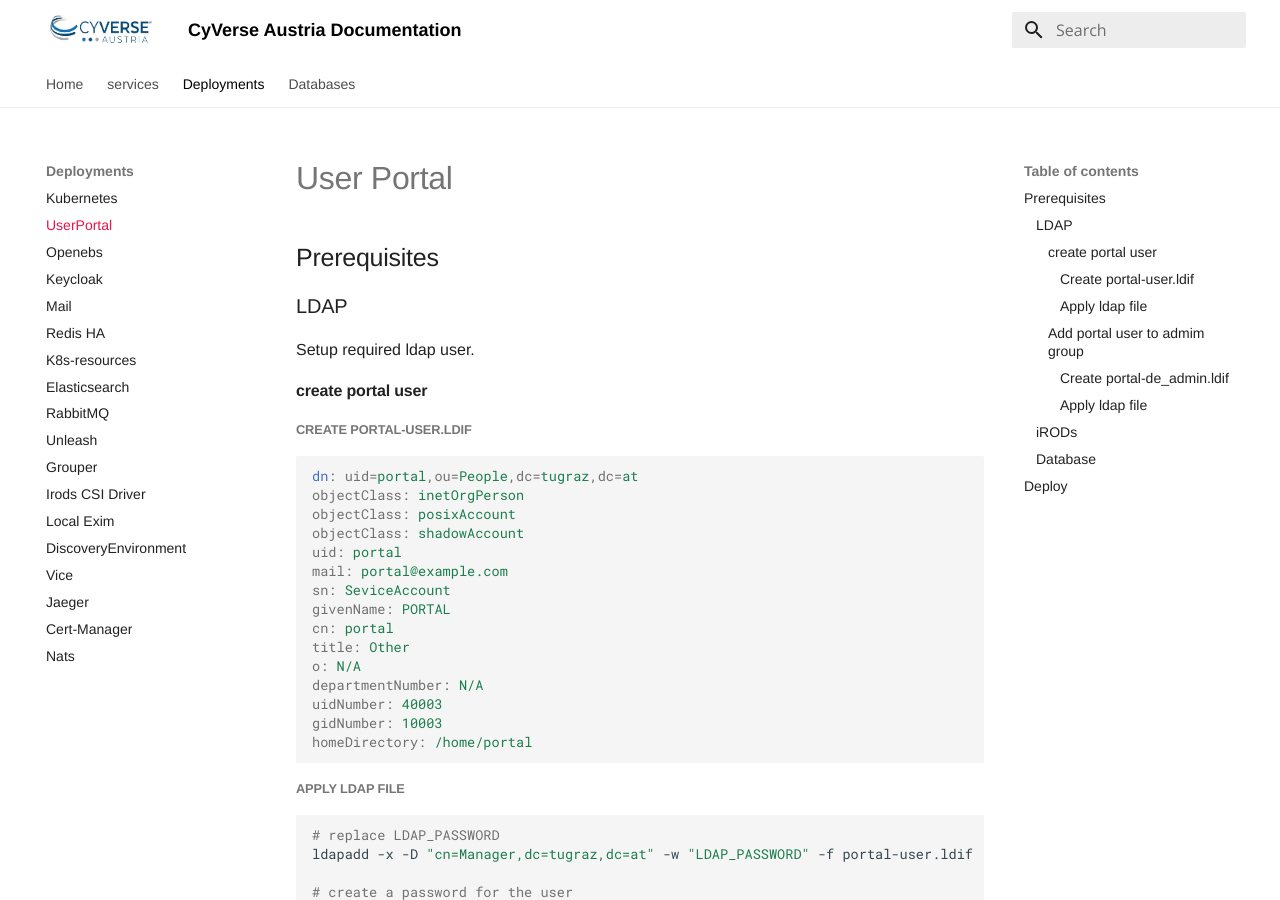
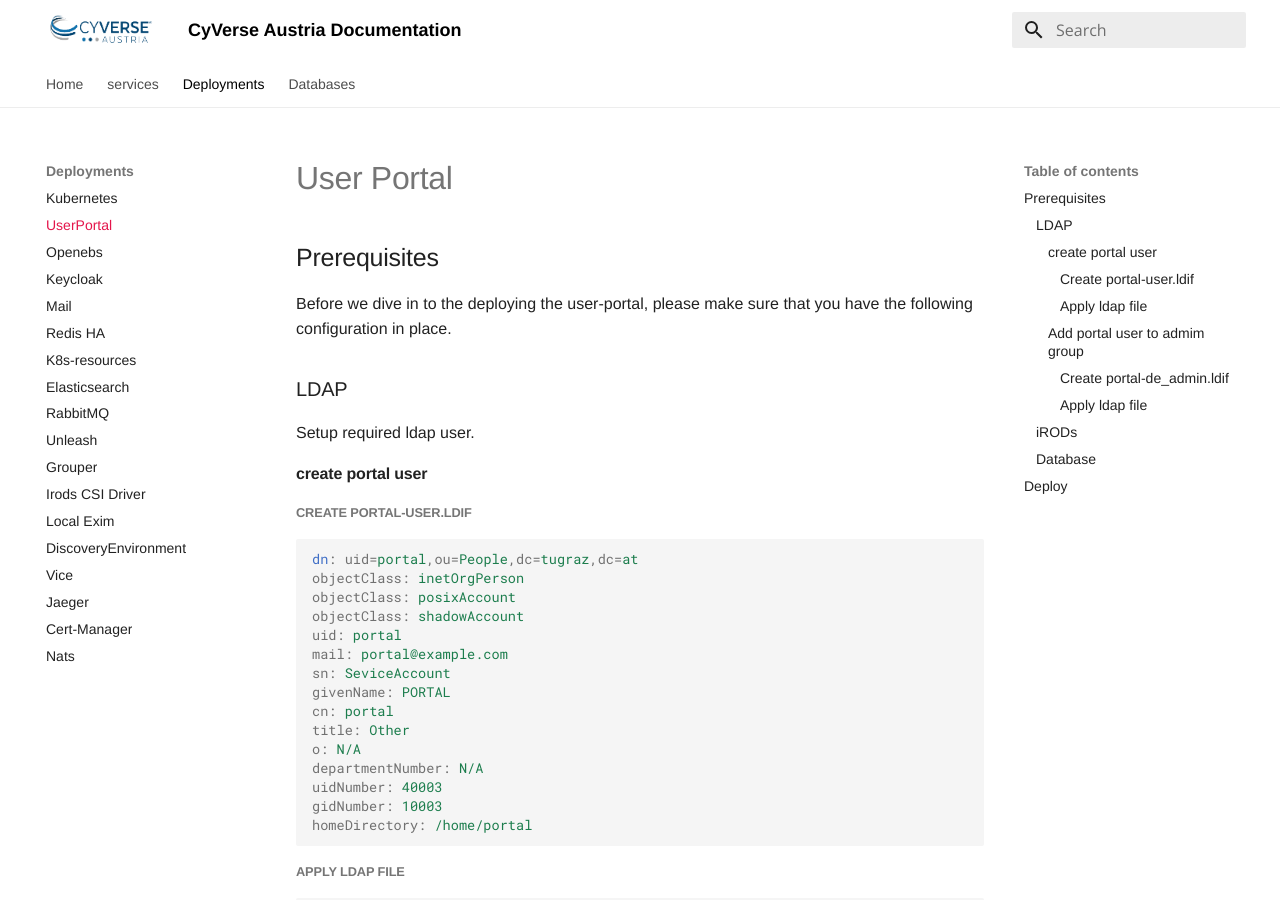
Before and after one commit to cyverse-austria/docs, an MkDocs documentation site: the page built from docs/deployments/userportal.md, in a window 1280 px wide and 900 px high. Built offline with MkDocs 1.6.1 and Material for MkDocs 9.7.7, drawn with Linux system fonts in a browser that asks for light colours.

Commit message:
portal: update docs

```diff
--- a/docs/deployments/userportal.md
+++ b/docs/deployments/userportal.md
@@ -1,6 +1,8 @@
 # User Portal
 
 ## Prerequisites
+
+Before we dive in to the deploying the user-portal, please make sure that you have the following configuration in place.
 
 ### LDAP
 Setup required ldap user.
```
